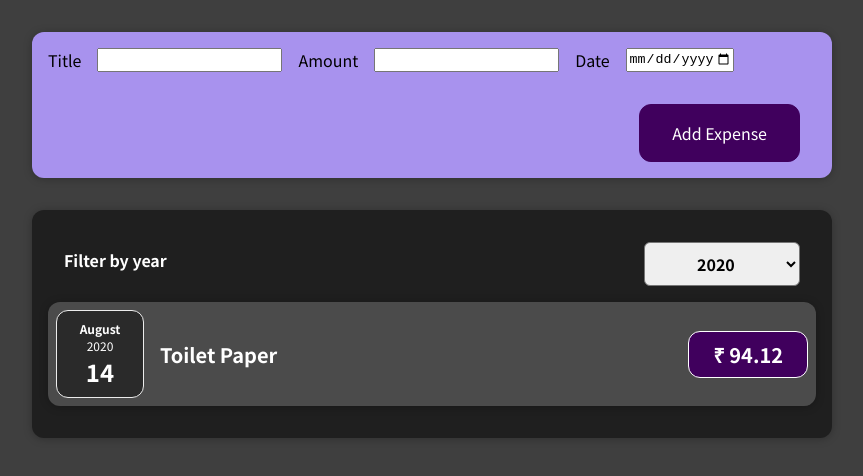
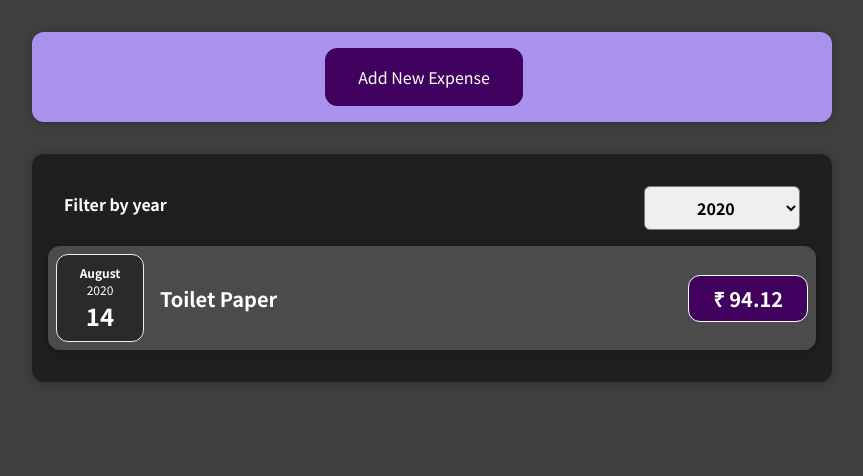
Before and after one commit to Ayush1998gupta/Expense, a React (Create React App) app: page / in a window 1280 px wide. Shown: the top 476 px of the page, without its empty margins (208-1071 px from the left). Built offline with nearby package versions, Linux system fonts and the light colour scheme.

Commit message:
Hide Expense Form

```diff
--- a/src/components/NewExpense/ExpenseForm.css
+++ b/src/components/NewExpense/ExpenseForm.css
@@ -6,13 +6,13 @@
   text-align: left;
 }
 
-.new-expense__control label {
+.new-expense__controls label {
   font-weight: bold;
   margin-bottom: 0.5rem;
   display: block;
 }
 
-.new-expense__control input {
+.new-expense__controls input {
   font: inherit;
   padding: 0.5rem;
   border-radius: 6px;
--- a/src/components/NewExpense/ExpenseForm.js
+++ b/src/components/NewExpense/ExpenseForm.js
@@ -70,6 +70,9 @@
         </div>
       </div>
       <div className="new-expense__actions">
+        <button type="button" onClick={props.onCancle}>
+          Cancle
+        </button>
         <button type="summit">Add Expense</button>
       </div>
     </form>
--- a/src/components/NewExpense/NewExpense.js
+++ b/src/components/NewExpense/NewExpense.js
@@ -1,8 +1,9 @@
-import React from 'react';
+import React, { useState } from 'react';
 import './NewExpense.css';
 import ExpenseForm from './ExpenseForm';
 
 const NewExpense = (props) => {
+  const [isEditing, SetIsEditing] = useState(false);
 
   const onSaveExpenseDataHandler = (enteredExpenseData) => {
     const expenseData = {
@@ -11,12 +12,29 @@
     };
     // passing data to parent
     props.onAddExpense(expenseData);
-  }
+    SetIsEditing(false);
+  };
 
+  const startEditingHandler = () => {
+    SetIsEditing(true);
+  };
+
+  const stopEditingHandler = () => {
+    SetIsEditing(false);
+  };
 
   return (
     <div className="new-expense">
-      <ExpenseForm onSaveExpenseData={onSaveExpenseDataHandler} />
+      {!isEditing && (
+        <button onClick={startEditingHandler}>Add New Expense</button>
+      )}
+
+      {isEditing && (
+        <ExpenseForm
+          onSaveExpenseData={onSaveExpenseDataHandler}
+          onCancle={stopEditingHandler}
+        />
+      )}
     </div>
   );
 };
```
